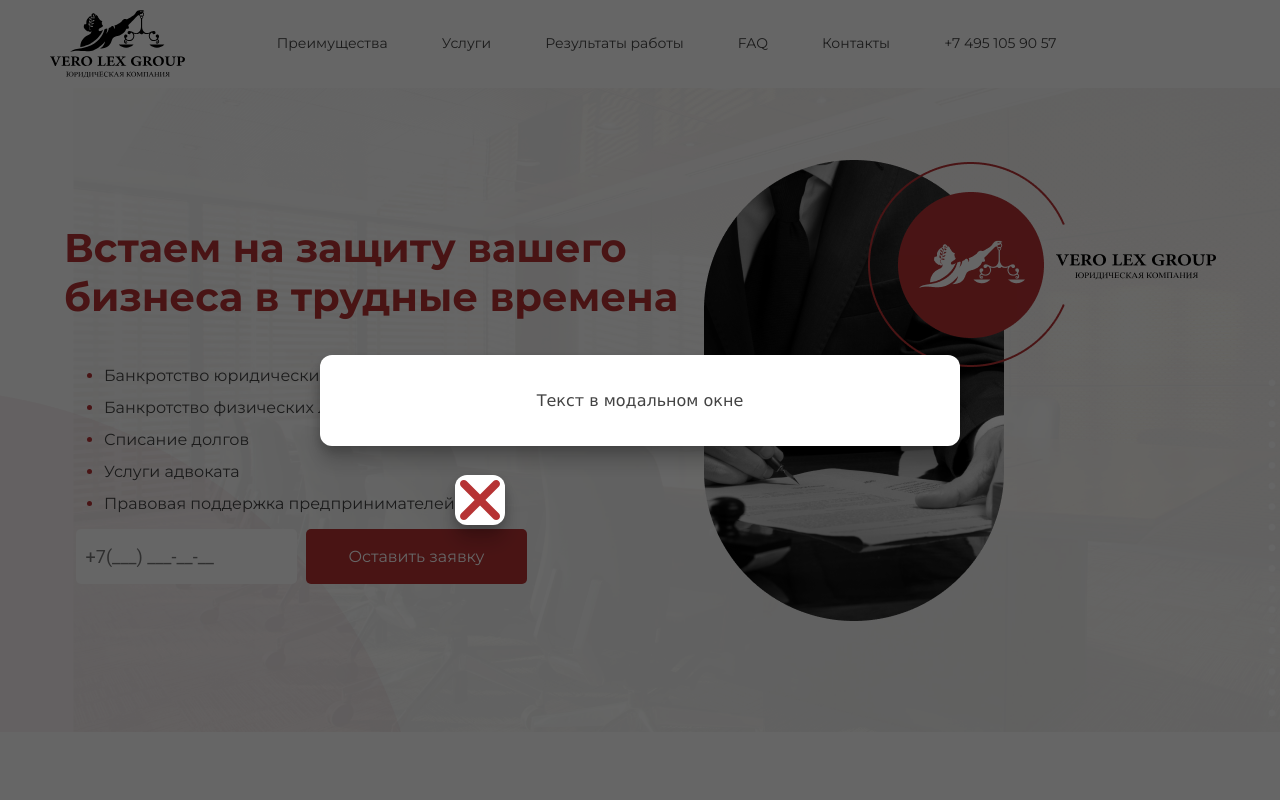
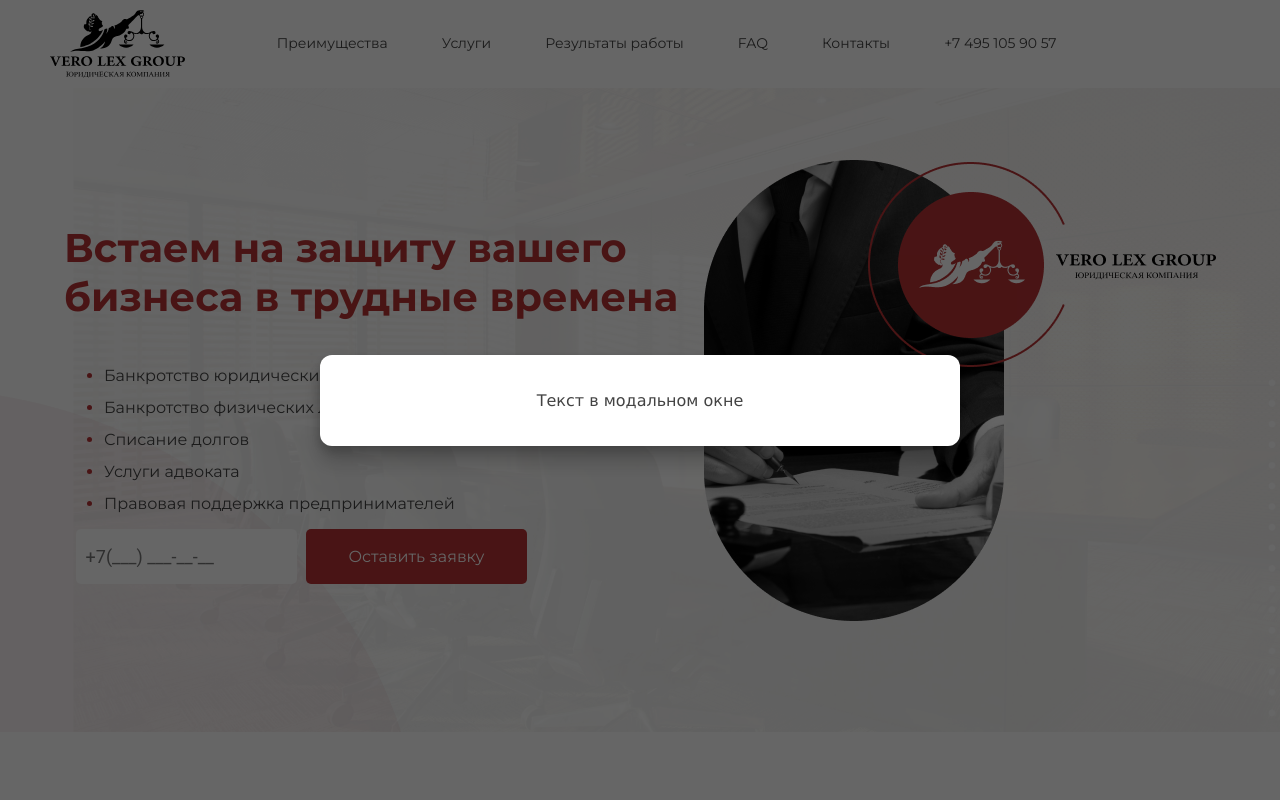
Before and after one commit to Am-Am-Am/Project_1, a PHP site: page / in a window 1280 px wide, after a click on "Оставить заявку". Run offline with PHP 8.4, Linux system fonts and the light colour scheme.

Commit message:
Исправления

```diff
--- a/style.css
+++ b/style.css
@@ -1043,15 +1043,13 @@ footer {
     display: none;
   }
 
-  .header > .btn{
-    display: none;
-  }
 
   .situationContentMain {
 
     justify-content: space-evenly;
 
   }
+
 
 }
 
@@ -1150,9 +1148,9 @@ footer {
 .questionsHead{
   flex-wrap: wrap;
 }
-.btnTop{
+/* .btnTop{
   display: none;
-}
+} */
 }
 
 
@@ -1399,6 +1397,7 @@ h2{
 
 /* Декоративная кнопка с крестиком */
 .css-modal-details details[open] .cmc:after {
+  display: none;
   content: "";
   width: 50px;
   height: 50px;
@@ -1406,8 +1405,8 @@ h2{
   border-radius: 12px;
   position: absolute;
   z-index: 10;
-  top: 475px;
-  right: 775px;
+  top: 35%;
+  left: 70%;
   box-shadow: 0 4px 12px rgba(0,0,0,0.2), 0 16px 20px rgba(0,0,0,0.2);
   background-image: url("assets/images/closesm.svg");
   background-color: #FFF;
```
